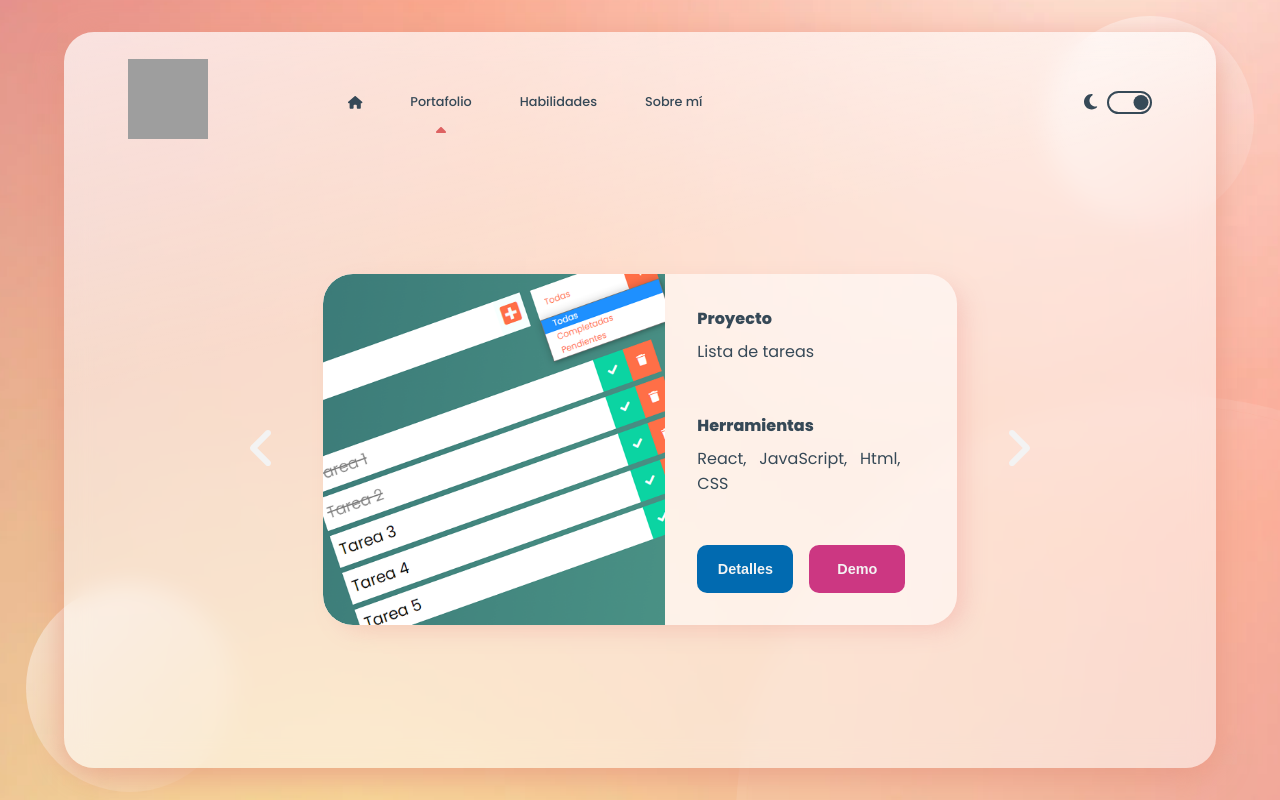
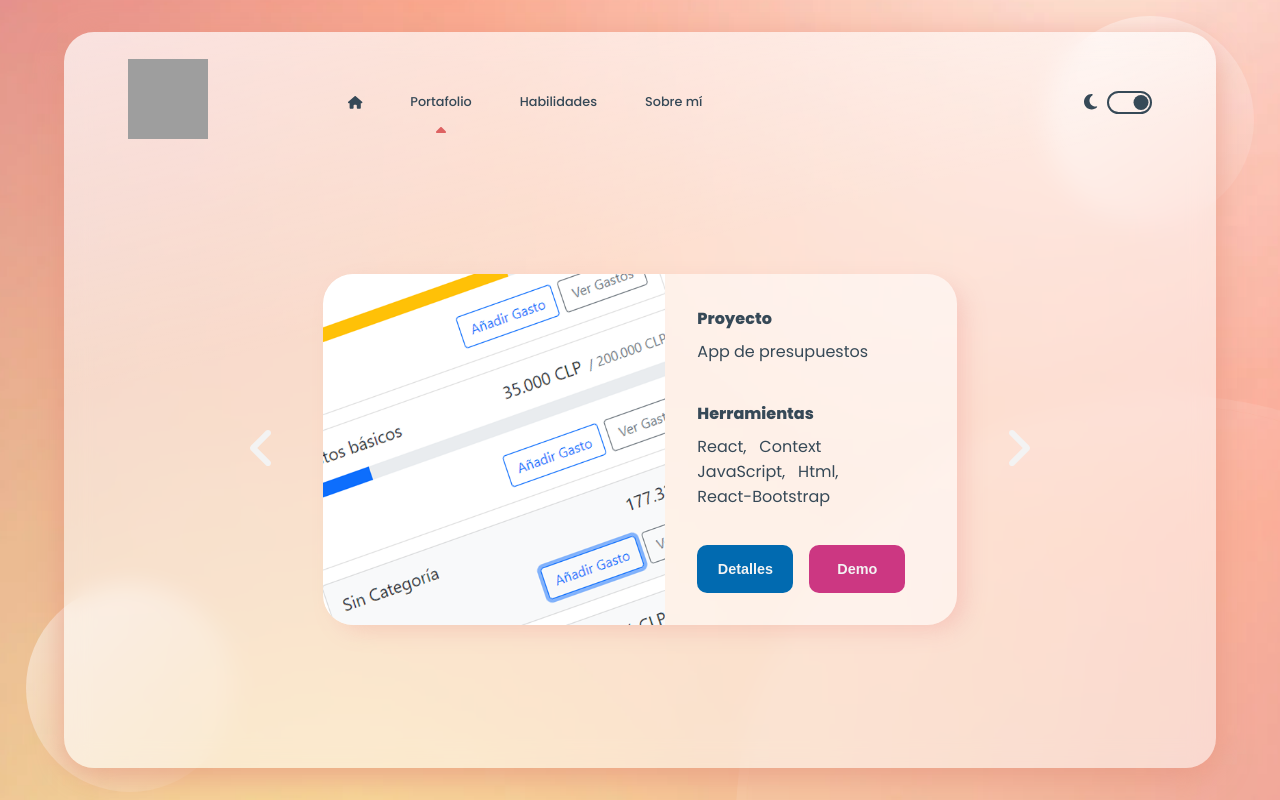
Before and after one commit to matokun93/portfolio-22, a React (Create React App) app: page /portfolio in a window 1280 px wide. Built offline with nearby package versions, Linux system fonts and the light colour scheme; grey boxes are pictures that could not be loaded.

Commit message:
added budget-app

```diff
--- a/src/Components/Portfolio/Portfolio.js
+++ b/src/Components/Portfolio/Portfolio.js
@@ -3,76 +3,85 @@ import { useState, useMemo, useCallback, memo } from 'react'
 import './Portfolio.css'
 import { faAngleLeft, faAngleRight } from '@fortawesome/free-solid-svg-icons'
 import { FontAwesomeIcon } from '@fortawesome/react-fontawesome'
-import cover1 from '../../Assets/lista_tareas.png'
-import cover2 from '../../Assets/ADV_gallery.png'
-import cover3 from '../../Assets/glass_dashboard.png'
-import cover4 from '../../Assets/threejs.png'
-import cover5 from '../../Assets/blender.png'
-import cover6 from '../../Assets/shopping_cart.png'
-import cover7 from '../../Assets/images_search.png'
-import cover8 from '../../Assets/calculadora.png'
+import cover1 from '../../Assets/budgets.png'
+import cover2 from '../../Assets/lista_tareas.png'
+import cover3 from '../../Assets/ADV_gallery.png'
+import cover4 from '../../Assets/shopping_cart.png'
+import cover5 from '../../Assets/images_search.png'
+import cover6 from '../../Assets/calculadora.png'
+import cover7 from '../../Assets/glass_dashboard.png'
+import cover8 from '../../Assets/threejs.png'
+import cover9 from '../../Assets/blender.png'
 
 const Portfolio = memo(({ openModal, setOpenModal }) => {
     const projects = useMemo(() => [
         {
             cover: cover1,
             id: 1,
+            name: 'App de presupuestos',
+            description: 'Aplicación que permite administrar presupuestos, desarollada con React, React-Bootstrap y utilizando Context. Se pueden agregar y eliminar tanto presupuestos como gastos, además de poder ver de forma gráfica el estado de cada presupuesto.',
+            tools: ['React,', 'Context', 'JavaScript,', 'Html,', 'React-Bootstrap'],
+            link: 'https://matokun93.github.io/budget-app/'
+        },
+        {
+            cover: cover2,
+            id: 2,
             name: 'Lista de tareas',
             description: 'Aplicación para administrar tareas, desarrollada utilizando React. Se pueden agregar y borrar tareas de la lista, además de marcarlas como completadas; las tareas se guardan en el almacenamiento local, por lo que persisten una vez cerrado el navegador.',
             tools: ['React,', 'JavaScript,', 'Html,', 'CSS'],
             link: 'https://matokun93.github.io/todo-list/'
         },
         {
-            cover: cover2,
-            id: 2,
+            cover: cover3,
+            id: 3,
             name: 'Software de gestión multiplataforma (para Aguas del Valle)',
             description: 'Software multiplataforma (iOS, Android, Desktop) desarrollado utilizando Ionic y consumiendo una API desarrollada en NodeJS. El software permite gestionar las operaciones de emergencia de la empresa, desde la identificación de un evento en un mapa, hasta el pago de los contratistas involucrados, y todos los procesos intermedios. \n\n Más información en "Demo".',
             tools: ['Ionic,', 'Angular,', 'TypeScript,', 'NodeJS,', 'Html,', 'CSS'],
             link: 'https://matokun93.github.io/ADV-gallery/'
         },
         {
-            cover: cover6,
-            id: 3,
+            cover: cover4,
+            id: 4,
             name: 'Carro de compras',
             description: 'Aplicación de Carro de compras que realicé para prácticar con React. La aplicación consume una API libre de productos, y permite agregarlos a un carro de compras.',
             tools: ['React,', 'JavaScript,', 'Html,', 'CSS'],
             link: 'https://matokun93.github.io/shopping-cart/'
         },
         {
-            cover: cover7,
-            id: 4,
+            cover: cover5,
+            id: 5,
             name: 'Buscador de imágenes',
             description: 'Aplicación de busqueda de imágenes para prácticar React con la librería Formik. La app consume una API de imágenes y las muestra en un layout.',
             tools: ['React,', 'Formik,', 'JavaScript,', 'Html,', 'CSS'],
             link: 'https://matokun93.github.io/images-search'
         },
         {
-            cover: cover8,
-            id: 5,
+            cover: cover6,
+            id: 6,
             name: 'Calculadora de interés compuesto',
             description: 'Aplicación que realicé para probar un poco más de la libería Formik.',
             tools: ['React,', 'Formik,', 'JavaScript,', 'Html,', 'CSS'],
             link: 'https://matokun93.github.io/interest-calculator'
         },
         {
-            cover: cover3,
-            id: 6,
+            cover: cover7,
+            id: 7,
             name: 'Glass dashboard',
             description: 'Probando un diseño de dashboard con el efecto de transparencia (que utilicé para crear esta página personal).',
             tools: ['Html,', 'CSS'],
             link: 'https://matokun93.github.io/glass-dashboard/'
         },
         {
-            cover: cover4,
-            id: 7,
+            cover: cover8,
+            id: 8,
             name: 'Prueba de ThreeJS (3D)',
             description: 'Probando una librería de JavaScript que permite implementar modelos 3D en aplicaciones web, además de poder animar, texturizar y modelar dichos modelos. En este caso la esfera tiene un mapa normal e interactúa con el movimiento del mouse.',
             tools: ['JavaScript,', 'CSS,', 'Html,', 'ThreeJS'],
             link: 'https://matokun93.github.io/3D-sphere/'
         },
         {
-            cover: cover5,
-            id: 8,
+            cover: cover9,
+            id: 9,
             name: '3D renders',
             description: 'Una galería de renders 3D realizados con Blender (Software que utilicé para las ilustraciones de esta página).',
             tools: ['Blender'],
```
Also changed, not shown: src/Assets/budgets.png (added).
